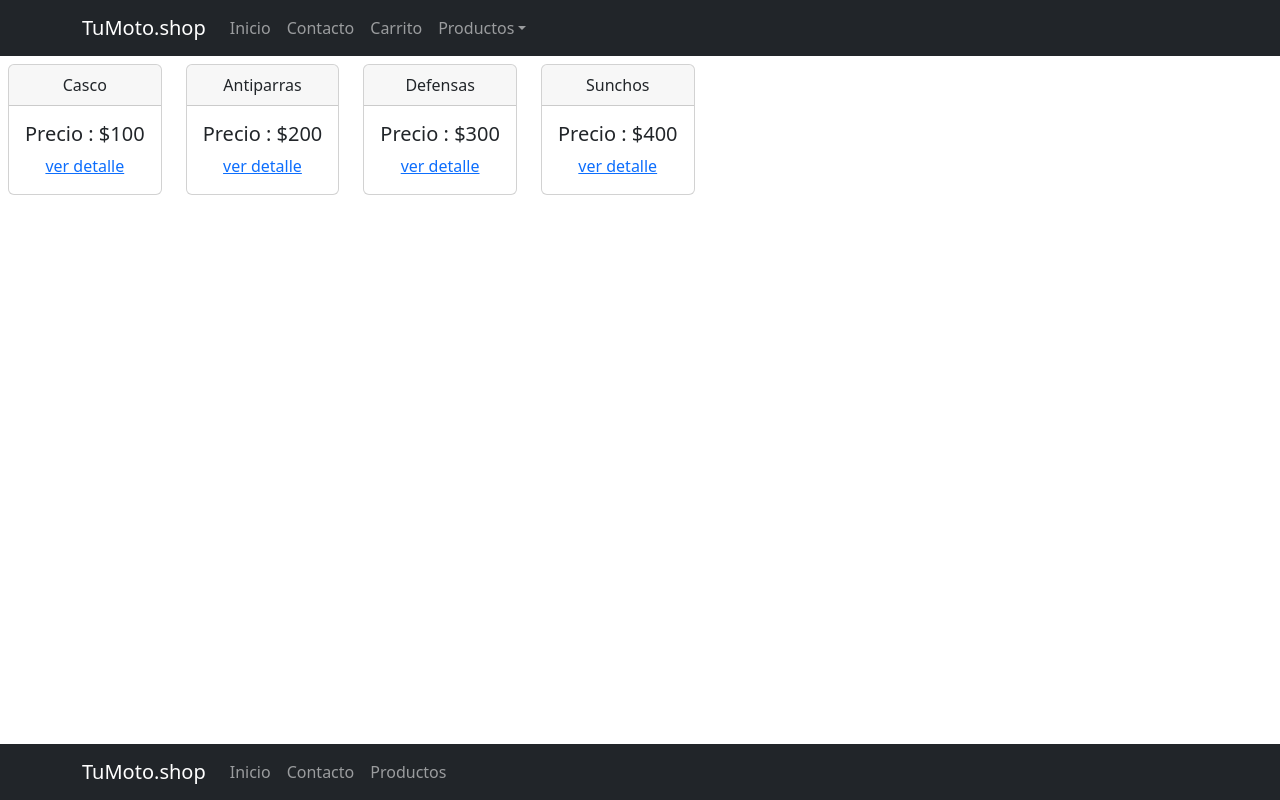
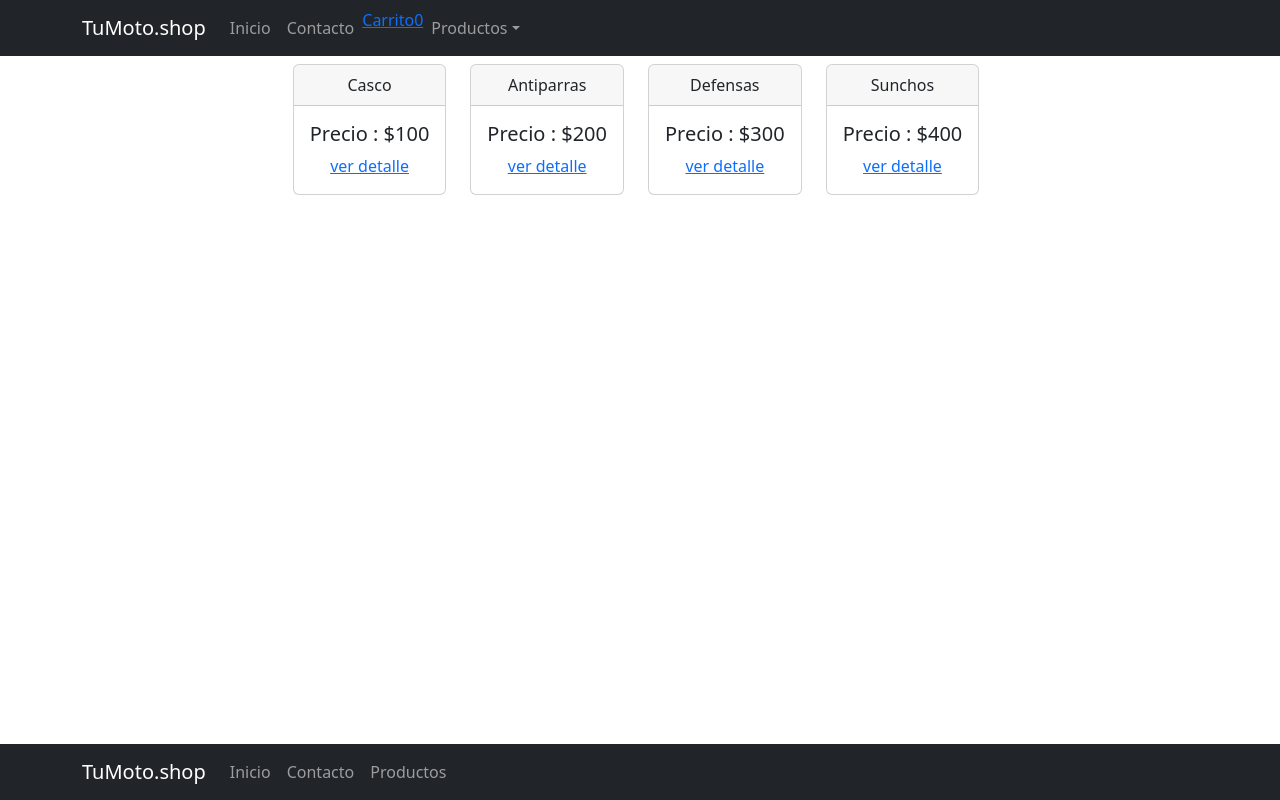
Before and after one commit to facuta15/React, a React (Create React App) app: page / in a window 1280 px wide. Built offline with nearby package versions, Linux system fonts and the light colour scheme.

Commit message:
Se agrego el contexto y se conectaron los pedidos al carrito

```diff
--- a/package.json
+++ b/package.json
@@ -3,6 +3,9 @@
   "version": "0.1.0",
   "private": true,
   "dependencies": {
+    "@fortawesome/fontawesome-svg-core": "^6.1.2",
+    "@fortawesome/free-solid-svg-icons": "^6.1.2",
+    "@fortawesome/react-fontawesome": "^0.2.0",
     "@testing-library/jest-dom": "^5.16.4",
     "@testing-library/react": "^13.3.0",
     "@testing-library/user-event": "^13.5.0",
--- a/src/components/App.js
+++ b/src/components/App.js
@@ -1,18 +1,20 @@
-
-import './App.css';
-import Header from './Header';
 import { BrowserRouter } from "react-router-dom";
-import Main from './Main'
-import Footer from './Footer'
+import "./App.css";
+import Header from "./Header";
+import Main from "./Main";
+import Footer from "./Footer";
+import CustomProvider from "./CustomProvider";
 
 function App() {
   return (
     <div>
       <BrowserRouter>
-            <Header />
-            <Main/>
-            <Footer />
-        </BrowserRouter>
+        <CustomProvider>
+          <Header />
+          <Main />
+          <Footer />
+        </CustomProvider>
+      </BrowserRouter>
     </div>
   );
 }
--- /dev/null
+++ b/src/components/CartWidget.js
@@ -0,0 +1,18 @@
+import { NavLink } from "react-router-dom"
+import { FontAwesomeIcon } from '@fortawesome/react-fontawesome'
+import { faShoppingCart } from '@fortawesome/free-solid-svg-icons'
+import { useContext } from "react"
+import { contexto } from "./CustomProvider"
+
+const CartWidget = ({ type }) => {
+
+
+    const {cantidad} = useContext(contexto)
+    return (
+                <NavLink to="/cart">
+                    {/* <FontAwesomeIcon icon="faShoppingCart" /> esto no anda */}
+                    Carrito{cantidad}
+                </NavLink>
+    )
+}
+export default CartWidget
--- /dev/null
+++ b/src/components/CustomProvider.js
@@ -0,0 +1,44 @@
+import { createContext, useState } from "react";
+
+export const contexto = createContext(); //Aca va a "vivir" la data "global"
+const { Provider } = contexto; //Es un componente que nos sirve para hacer "global" el valor del contexto desde su aparicion
+
+
+const CustomProvider = (props) => {
+
+    const [cantidad, setCantidad] = useState(0);
+    const [carrito, setCarrito] = useState([]);
+
+    const agregarProducto = (producto) => {
+
+        console.log("Soy el contexto!")
+        console.log(producto)
+        setCantidad(cantidad + producto.cantidad)
+    }
+
+    const eliminarProducto = () => {}
+
+    const vaciarCarrito = () => {
+        setCarrito([])
+    }
+
+    const estaEnCarrito = (id) => {
+        //retrun true/false
+    }
+
+    const valorDelContexto = {
+        cantidad: 0,
+        carrito : carrito,
+        agregarProducto,
+        eliminarProducto,
+    }
+
+    return(
+        <Provider value={valorDelContexto}>
+            {props.children}
+        </Provider>
+    )
+}
+
+
+export default CustomProvider;
--- a/src/components/ItemDetail.js
+++ b/src/components/ItemDetail.js
@@ -4,30 +4,36 @@ import Card from 'react-bootstrap/Card';
 import Contador from "./Contador"
 import { useState } from "react";
 import { Link } from 'react-router-dom';
+import { useContext } from 'react';
+import { contexto } from './CustomProvider';
 
 const ItemDetail = ({item}) => {
 
-
+const {agergarProducto}= useContext(contexto)
 const [estadoPadre, setEstadoPadre] = useState(0);
 const [confirmed, setConfirmed] = useState(false);
 
   const onAdd = () => {
       item.cantidad = estadoPadre;
+      agergarProducto(item);
       setConfirmed(true);
   }
 
 
 if(confirmed){
   return(
-    <Link to="/cart/">
-    <button type="button">
-         Finalizar compra!
-    </button>
-</Link>
+    <div class="text-center mt-5">
+      <Link to="/cart/">
+          <button type="button">
+              Finalizar compra!
+          </button>
+      </Link>
+    </div>
+
   )
 }else{
   return (
-    <div class="d-inline-flex p-2">
+    <div class="text-center h-25 d-inline-block p-2">
       <Card className="text-center rounded me-2">
         <Card.Header>{item.title}</Card.Header>
         <Card.Body>
--- a/src/components/ItemList.js
+++ b/src/components/ItemList.js
@@ -3,7 +3,7 @@ import Item from "./Item"
 
 const ItemList = ({ productos }) => {
     return (
-        <section>
+        <section class='text-center'>
             {productos.map((producto) => {
                 return <Item producto={producto}/>
             })}
--- a/src/components/NavBar.js
+++ b/src/components/NavBar.js
@@ -3,6 +3,7 @@ import Nav from 'react-bootstrap/Nav';
 import Navbar from 'react-bootstrap/Navbar';
 import NavDropdown from 'react-bootstrap/NavDropdown';
 import { Link } from 'react-router-dom';
+import CartWidget from './CartWidget';
 
 function NavBar({type}) {
   if(type === "header"){
@@ -15,7 +16,7 @@ function NavBar({type}) {
             <Nav className="me-auto">
               <Nav.Link as={Link} to="/">Inicio</Nav.Link>
               <Nav.Link as={Link} to="/contacto">Contacto</Nav.Link>
-              <Nav.Link as={Link} to="/cart/">Carrito</Nav.Link>
+              <CartWidget/>
               <NavDropdown title="Productos" id="basic-nav-dropdown">
                 <NavDropdown.Item as={Link} to="/cascos">Cascos</NavDropdown.Item>
                 <NavDropdown.Item as={Link} to="/accesorios">Accesorios</NavDropdown.Item>
```
Also changed, not shown: 1 other file (tests, documents, lock files or other folders).
